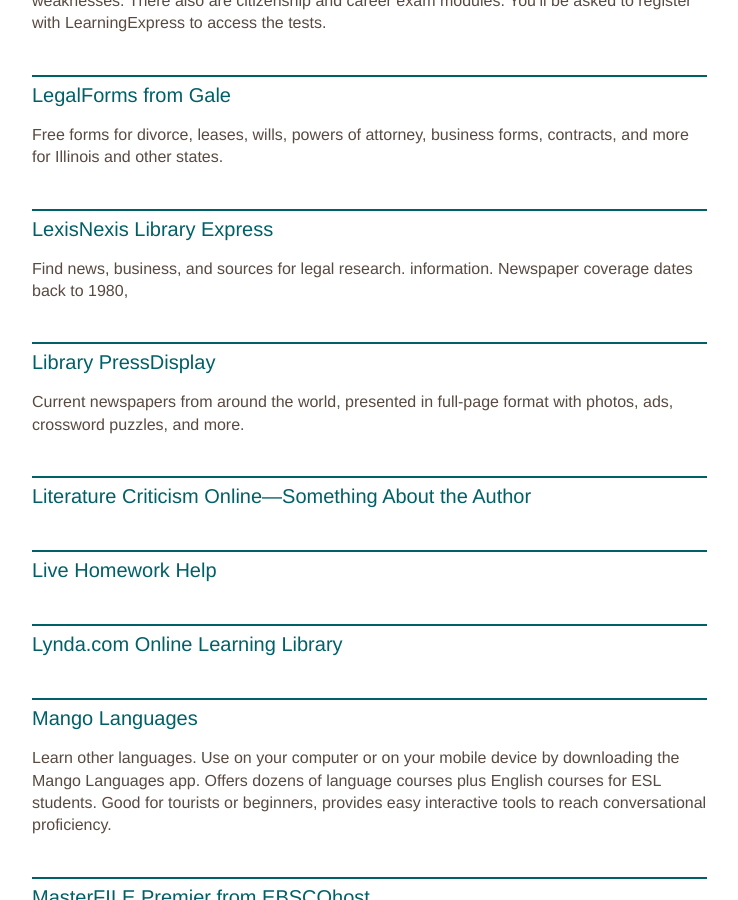
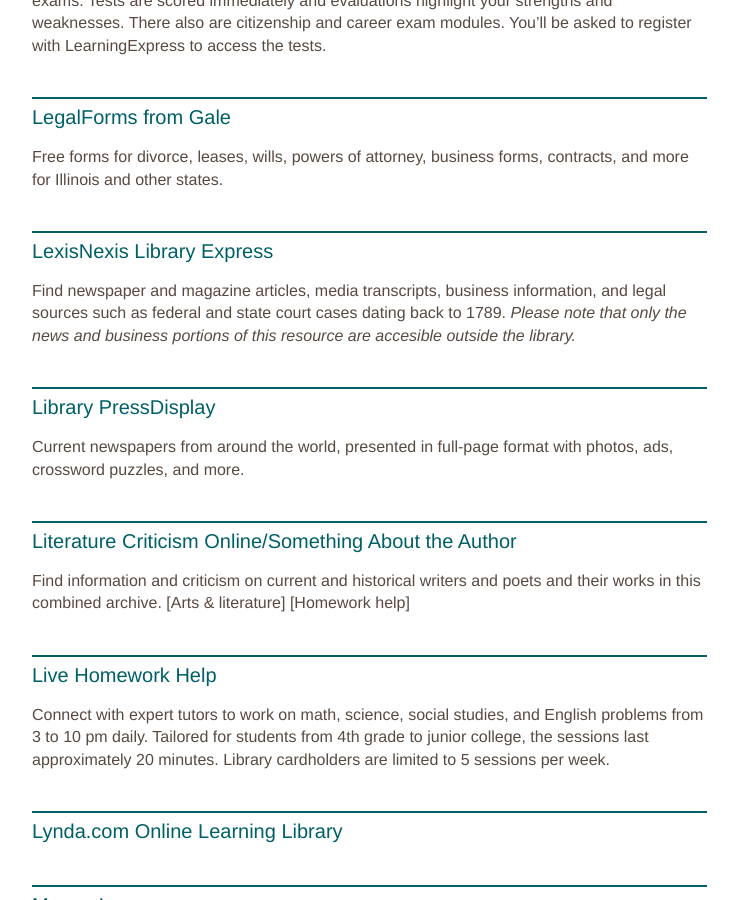
Before and after one commit to skokielibrary/spl-content, a Jekyll site: the page built from _content/bruce/resources--research-topic.markdown, in a window 1280 px wide and 900 px high, scrolled down 3563 px. Shown: the whole window, without its empty margins (126-864 px from the left). Built offline with Jekyll 4.4.1, drawn with Linux system fonts in a browser that asks for light colours; some of the changed text lies outside the part shown.

Commit message:
Updated resources--research-topic.markdown

```diff
--- a/_content/bruce/resources--research-topic.markdown
+++ b/_content/bruce/resources--research-topic.markdown
@@ -8,7 +8,7 @@ published: true
 [Kids]
 
 ##Ancestry Library Edition
-Search billions of genealogy documents&#8212;including census, military, immigration, and birth and death records&#8212;in the library version of Ancestry.com.
+Search billions of genealogy documents&#8212;including census, military, immigration, and birth and death records&#8212;in this, the library version of Ancestry.com.
 [Genealogy]
 [Available in-library only]
 
@@ -109,15 +109,18 @@ Ace the ACT, SAT, GED, ASVAB, and other tests by prepping with these interactive
 Free forms for divorce, leases, wills, powers of attorney, business forms, contracts, and more for Illinois and other states.
 
 ##LexisNexis Library Express
-Find news, business, and sources for legal research. information. Newspaper coverage dates back to 1980,
+Find newspaper and magazine articles, media transcripts, business information, and legal sources such as federal and state court cases dating back to 1789. _Please note that only the news and business portions of this resource are accesible outside the library._
 
 ##Library PressDisplay
 Current newspapers from around the world, presented in full-page format with photos, ads, crossword puzzles, and more.
 
-##Literature Criticism Online&#8212;Something About the Author
-
+##Literature Criticism Online/Something About the Author
+Find information and criticism on current and historical writers and poets and their works in this combined archive.
+[Arts & literature]
+[Homework help]
 
 ##Live Homework Help
+Connect with expert tutors to work on math, science, social studies, and English problems from 3 to 10 pm daily. Tailored for students from 4th grade to junior college, the sessions last approximately 20 minutes. Library cardholders are limited to 5 sessions per week.
 
 ##Lynda.com Online Learning Library
 
```
Also changed, not shown: other parts of _content/bruce/resources--research-topic.markdown (+1 -1 lines).
